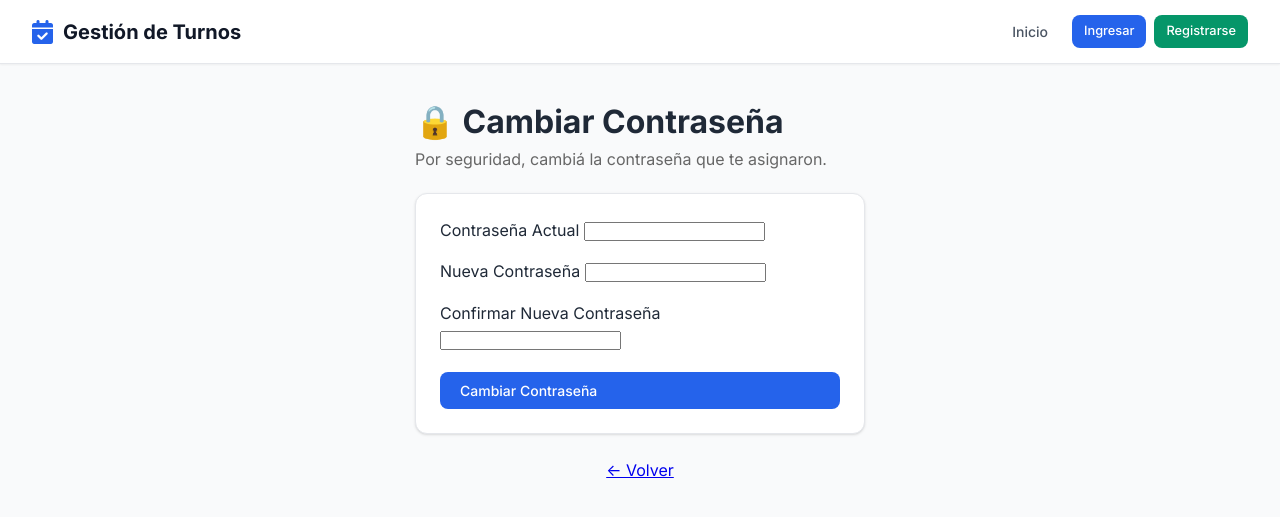
After one commit to Facureif/Gesti-n-de-turnos-con-historia-cl-nica, a Django app: template pacientes/templates/pacientes/portal/cambiar_password.html in a window 1280 px wide. The commit adds this page. Shown: the top 517 px of the page. Run offline with Django 5.2, Linux system fonts and the light colour scheme; the template is opened without the code that fills it, so the values that code supplies are empty.

Commit message:
cambio de contraseña

```diff
--- /dev/null
+++ b/pacientes/templates/pacientes/portal/cambiar_password.html
@@ -0,0 +1,33 @@
+{% extends 'core_app/base.html' %}
+
+{% block title %}Cambiar Contraseña{% endblock %}
+
+{% block content %}
+<div style="max-width: 450px; margin: 0 auto;">
+    <h1>🔒 Cambiar Contraseña</h1>
+    <p style="color: #666; margin-bottom: 20px;">Por seguridad, cambiá la contraseña que te asignaron.</p>
+
+    <div class="card">
+        <form method="POST">
+            {% csrf_token %}
+
+            <div class="form-group" style="margin-bottom: 16px;">
+                <label>Contraseña Actual</label>
+                <input type="password" name="old_password" class="form-control" required>
+            </div>
+            <div class="form-group" style="margin-bottom: 16px;">
+                <label>Nueva Contraseña</label>
+                <input type="password" name="new_password1" class="form-control" required>
+            </div>
+            <div class="form-group" style="margin-bottom: 20px;">
+                <label>Confirmar Nueva Contraseña</label>
+                <input type="password" name="new_password2" class="form-control" required>
+            </div>
+
+            <button type="submit" class="btn btn-primary" style="width: 100%;">Cambiar Contraseña</button>
+        </form>
+    </div>
+
+    <a href="{% url 'panel_paciente' %}" style="display: block; text-align: center; margin-top: 16px;">← Volver</a>
+</div>
+{% endblock %}
--- a/pacientes/urls_portal.py
+++ b/pacientes/urls_portal.py
@@ -8,5 +8,6 @@ urlpatterns = [
     path('sacar-turno/', views_portal.sacar_turno_paciente, name='sacar_turno_paciente'),
     path('sacar-turno/<int:profesional_id>/', views_portal.sacar_turno_paciente, name='sacar_turno_paciente_profesional'),
     path('editar-mi-ficha/', views_portal.editar_mi_ficha, name='editar_mi_ficha'),
-    path('mis-estudios/', views_portal.mis_estudios, name='mis_estudios')
+    path('mis-estudios/', views_portal.mis_estudios, name='mis_estudios'),
+    path('cambiar-password/', views_portal.cambiar_password, name='cambiar_password'),
 ]
```
Also changed, not shown: pacientes/templates/pacientes/portal/panel.html (+16 -15 lines), pacientes/views_portal.py (+27 -0 lines), db.sqlite3, 1 other file.
